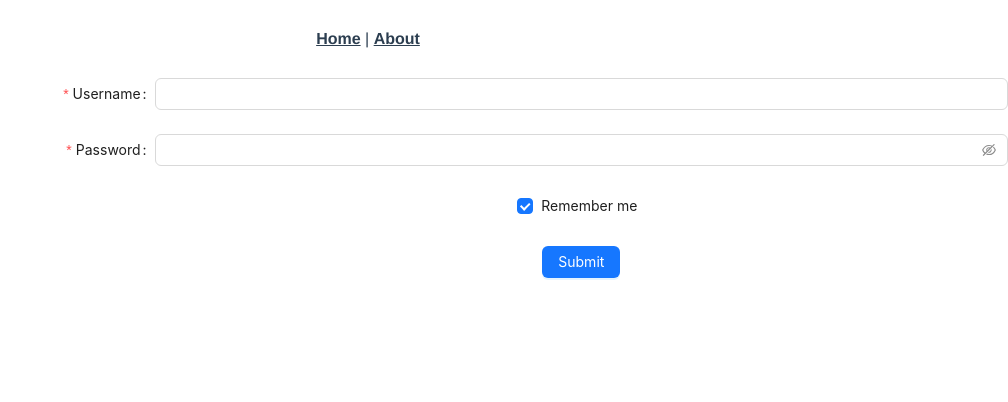
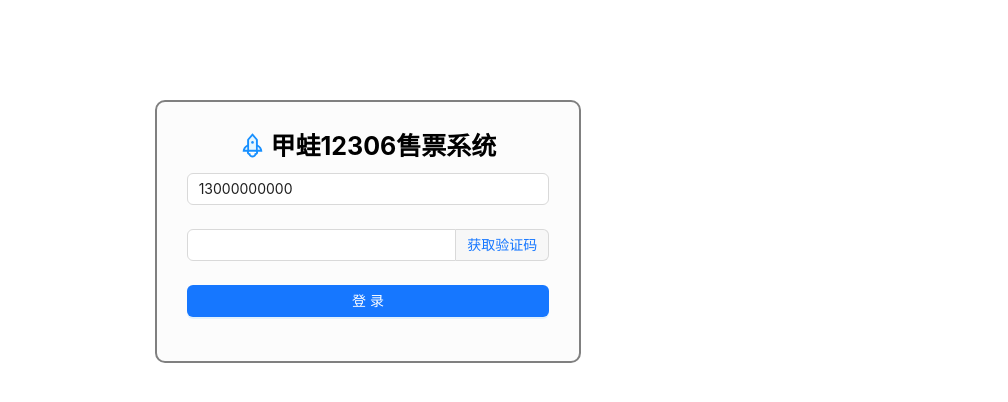
Before and after one commit to Gopolarbears/-12306, a Vue app in the folder web/: page /login in a window 1280 px wide. Shown: the top 402 px of the page, without its empty margins (272-1280 px from the left). Built offline with nearby package versions, Linux system fonts and the light colour scheme.

Commit message:
5.6 修改login页面, 登录注册二合一, 后端接口未对接

```diff
--- a/web/src/App.vue
+++ b/web/src/App.vue
@@ -1,30 +1,3 @@
 <template>
-  <nav>
-    <router-link to="/">Home</router-link> |
-    <router-link to="/about">About</router-link>
-  </nav>
   <router-view/>
 </template>
-
-<style>
-#app {
-  font-family: Avenir, Helvetica, Arial, sans-serif;
-  -webkit-font-smoothing: antialiased;
-  -moz-osx-font-smoothing: grayscale;
-  text-align: center;
-  color: #2c3e50;
-}
-
-nav {
-  padding: 30px;
-}
-
-nav a {
-  font-weight: bold;
-  color: #2c3e50;
-}
-
-nav a.router-link-exact-active {
-  color: #42b983;
-}
-</style>
--- a/web/src/main.js
+++ b/web/src/main.js
@@ -5,6 +5,7 @@ import store from './store'
 import Antd from 'ant-design-vue';
 import 'ant-design-vue/dist/reset.css';
 import * as Icons from '@ant-design/icons-vue';
+
 
 const app= createApp(App);
 app.use(Antd).use(store).use(router).mount('#app');
--- a/web/src/router/index.js
+++ b/web/src/router/index.js
@@ -14,7 +14,7 @@ const routes = [
   },
   {
     path: '/login',
-    component: () => import(/* webpackChunkName: "about" */ '../views/loginView.vue')
+    component: () => import(/* webpackChunkName: "about" */ '../views/login.vue')
   }
 ]
 
--- /dev/null
+++ b/web/src/views/login.vue
@@ -0,0 +1,106 @@
+<template>
+  <a-row class="login">
+    <a-col :span="8" :offset="8" class="login-main">
+      <h1 style="text-align: center"><rocket-two-tone />&nbsp;甲蛙12306售票系统</h1>
+      <a-form
+          :model="loginForm"
+          name="basic"
+          autocomplete="off"
+      >
+        <a-form-item
+            label=""
+            name="mobile"
+            :rules="[{ required: true, message: '请输入手机号!' }]"
+        >
+          <a-input v-model:value="loginForm.mobile" placeholder="手机号"/>
+        </a-form-item>
+
+        <a-form-item
+            label=""
+            name="code"
+            :rules="[{ required: true, message: '请输入验证码!' }]"
+        >
+          <a-input v-model:value="loginForm.code">
+            <template #addonAfter>
+              <a @click="sendCode">获取验证码</a>
+            </template>
+          </a-input>
+          <!--<a-input v-model:value="loginForm.code" placeholder="验证码"/>-->
+        </a-form-item>
+
+        <a-form-item>
+          <a-button type="primary" block @click="login">登录</a-button>
+        </a-form-item>
+
+      </a-form>
+    </a-col>
+  </a-row>
+</template>
+
+<script>
+import { defineComponent, reactive } from 'vue';
+import axios from 'axios';
+import { notification } from 'ant-design-vue';
+import { useRouter } from 'vue-router'
+import store from "@/store";
+
+export default defineComponent({
+  name: "login-view",
+  setup() {
+    const router = useRouter();
+
+    const loginForm = reactive({
+      mobile: '13000000000',
+      code: '',
+    });
+
+    const sendCode = () => {
+      axios.post("/member/member/send-code", {
+        mobile: loginForm.mobile
+      }).then(response => {
+        let data = response.data;
+        if (data.success) {
+          notification.success({ description: '发送验证码成功！' });
+          loginForm.code = "8888";
+        } else {
+          notification.error({ description: data.message });
+        }
+      });
+    };
+
+    const login = () => {
+      axios.post("/member/member/login", loginForm).then((response) => {
+        let data = response.data;
+        if (data.success) {
+          notification.success({ description: '登录成功！' });
+          // 登录成功，跳到控台主页
+          router.push("/welcome");
+          store.commit("setMember", data.content);
+        } else {
+          notification.error({ description: data.message });
+        }
+      })
+    };
+
+    return {
+      loginForm,
+      sendCode,
+      login
+    };
+  },
+});
+</script>
+
+<style>
+.login-main h1 {
+  font-size: 25px;
+  font-weight: bold;
+}
+.login-main {
+  margin-top: 100px;
+  padding: 30px 30px 20px;
+  border: 2px solid grey;
+  border-radius: 10px;
+  background-color: #fcfcfc;
+}
+</style>
--- a/web/src/views/loginView.vue
+++ /dev/null
@@ -1,63 +0,0 @@
-<template>
-  <a-form
-      :model="formState"
-      name="basic"
-      :label-col="{ span: 8 }"
-      :wrapper-col="{ span: 16 }"
-      autocomplete="off"
-      @finish="onFinish"
-      @finishFailed="onFinishFailed"
-  >
-    <a-form-item
-        label="Username"
-        name="username"
-        :rules="[{ required: true, message: 'Please input your username!' }]"
-    >
-      <a-input v-model:value="formState.username" />
-    </a-form-item>
-
-    <a-form-item
-        label="Password"
-        name="password"
-        :rules="[{ required: true, message: 'Please input your password!' }]"
-    >
-      <a-input-password v-model:value="formState.password" />
-    </a-form-item>
-
-    <a-form-item name="remember" :wrapper-col="{ offset: 8, span: 16 }">
-      <a-checkbox v-model:checked="formState.remember">Remember me</a-checkbox>
-    </a-form-item>
-
-    <a-form-item :wrapper-col="{ offset: 8, span: 16 }">
-      <a-button type="primary" html-type="submit">Submit</a-button>
-    </a-form-item>
-  </a-form>
-</template>
-
-<script>
-import { defineComponent, reactive } from 'vue';
-export default defineComponent({
-  setup() {
-    const formState = reactive({
-      username: '',
-      password: '',
-      remember: true,
-    });
-    const onFinish = values => {
-      console.log('Success:', values);
-    };
-    const onFinishFailed = errorInfo => {
-      console.log('Failed:', errorInfo);
-    };
-    return {
-      formState,
-      onFinish,
-      onFinishFailed,
-    };
-  },
-});
-</script>
-
-<style>
-
-</style>
```
